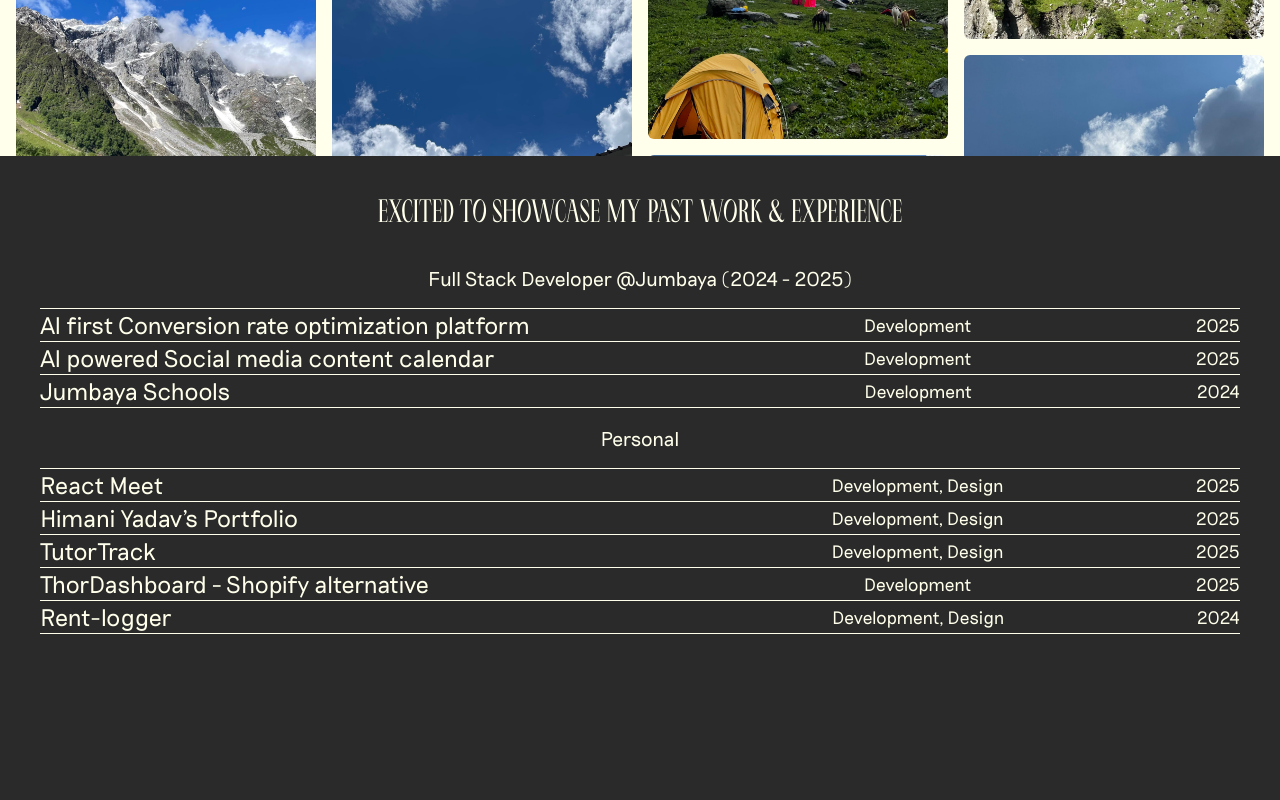
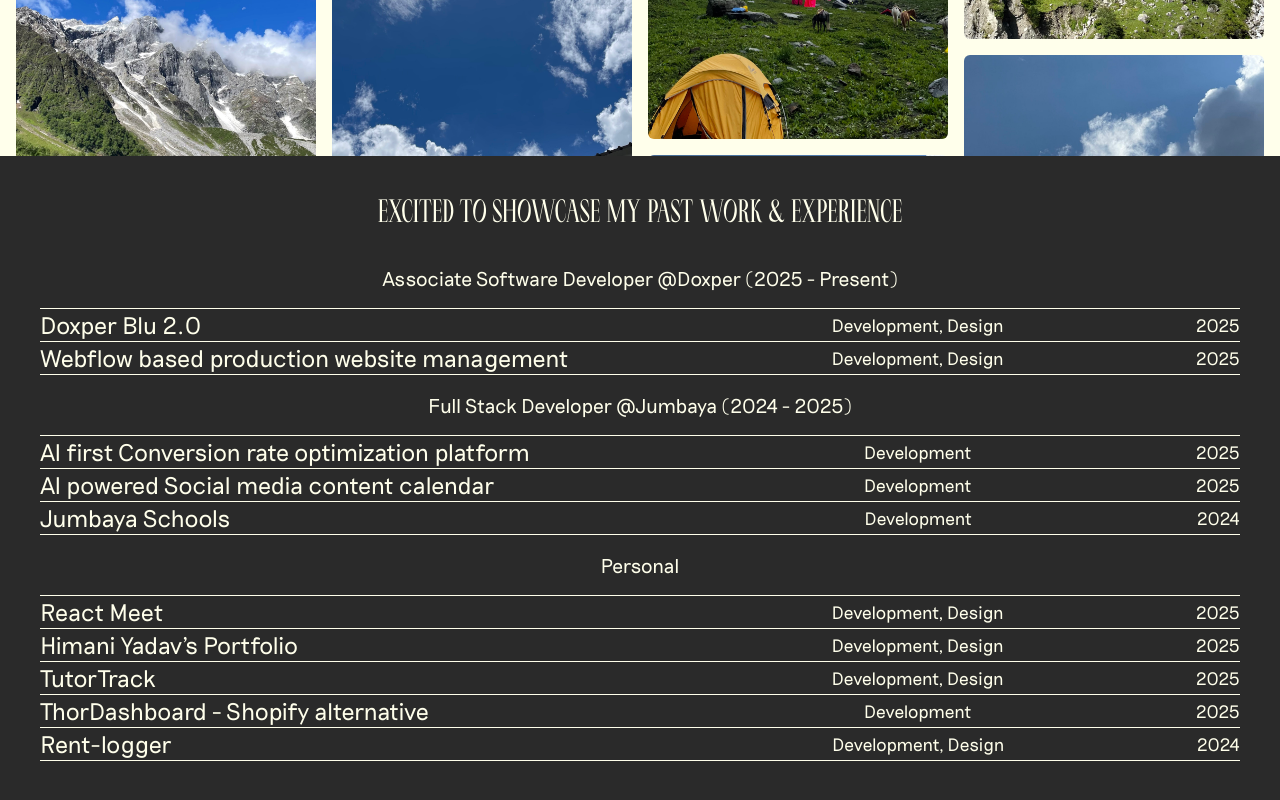
Before and after one commit to divyanshu0469/portfolio-website, a Next.js app: page / in a window 1280 px wide. Shown: the part 1444-2244 px from the top of the page. Built offline with nearby package versions, Linux system fonts and the light colour scheme; a web font is replaced by a local one.

Commit message:
feat: added more experience info

```diff
--- a/src/components/Work/index.tsx
+++ b/src/components/Work/index.tsx
@@ -3,6 +3,24 @@ import { MaskDiv } from "../MaskDiv";
 import { motion } from "motion/react";
 import Link from "next/link";
 import { ArrowUpRightIcon } from "@phosphor-icons/react";
+
+const doxperItems = [
+  {
+    title: "Doxper Blu 2.0",
+    type: "Development, Design",
+    time: "2025",
+    content:
+      "Worked at a product based startup with a lean team in building a app that can streamline hospital management, My work here was heavy on frontend and requirement based backend. I have shipped pixel perfect responsive components for our new app, developed multiples screens and flows like template CRUD, appointment registration, order creation and history, role based flows for receptionist and doctor. I have also utilised my past research on different design choices and animations to bring flows to life.",
+  },
+  {
+    title: "Webflow based production website management",
+    type: "Development, Design",
+    time: "2025",
+    link: "https://uncover.co.in/",
+    content:
+      "I have helped manage and create multiple templates and components for webflow website, handled CMS collections. Deployed responsive and animated pages while working with the rest of the team in refining the design",
+  },
+];
 
 const jumbayaItems = [
   {
@@ -155,6 +173,10 @@ export const Work = () => {
       </p>
       <div className="w-full flex flex-col items-center">
         <p className="text-xl text-center p-4">
+          {"Associate Software Developer @Doxper (2025 - Present)"}
+        </p>
+        <CustomAccordion items={doxperItems} />
+        <p className="text-xl text-center p-4">
           {"Full Stack Developer @Jumbaya (2024 - 2025)"}
         </p>
         <CustomAccordion items={jumbayaItems} />
```
